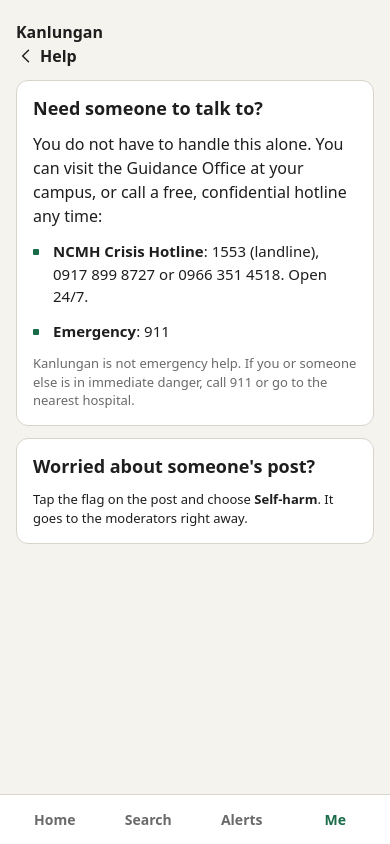
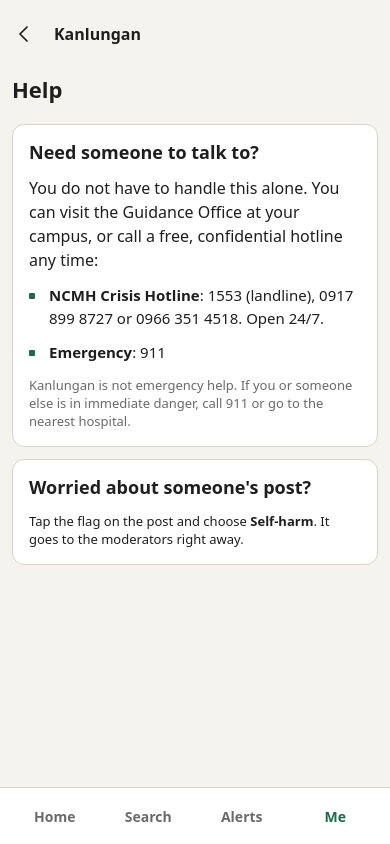
Before and after one commit to YKMarkkuu/Kanlungan, a Laravel app: page /help in a window 390 px wide. Run offline with Laravel 10, Linux system fonts and the light colour scheme; the visitor is signed in with stand-in values (Sample User, id 1); data that the repository does not hold is empty.

Commit message:
feat(ui): mobile responsive foundation and global back button

```diff
--- a/public/css/community.css
+++ b/public/css/community.css
@@ -528,3 +528,110 @@ a.cm-stat { color: inherit; text-decoration: none; display: inline-flex; align-i
 .cm-mod__actions .btn { background: var(--surface-card); color: var(--text-primary); border: 1px solid var(--border-default); min-height: 40px; padding: 6px 14px; }
 .cm-mod__actions .btn:hover { background: var(--surface-hover); }
 .cm-mod__actions .cm-btn-danger { border-color: var(--danger); color: var(--danger); }
+
+/* ---------- Mobile back button (hidden on desktop) ---------- */
+
+.cm-mobile-back {
+    display: none;
+    align-items: center;
+    justify-content: center;
+    width: 44px;
+    height: 44px;
+    margin-left: -10px; /* optically aligns the arrow with the content edge */
+    padding: 0;
+    border-radius: var(--radius-sm);
+    color: var(--text-primary);
+    text-decoration: none;
+    -webkit-tap-highlight-color: transparent;
+}
+
+.cm-mobile-back:hover {
+    background-color: var(--surface-hover);
+    color: var(--text-primary);
+}
+
+.cm-mobile-back .icon {
+    width: 24px;
+    height: 24px;
+}
+
+/* ==========================================================================
+   Mobile (<= 768px) — Phase 1: global layout & navigation
+   ========================================================================== */
+
+@media (max-width: 768px) {
+    :root {
+        --cm-nav-height: 56px;
+    }
+
+    /* Page shell */
+    .cm-page {
+        min-height: 100vh;
+        min-height: 100dvh; /* avoids the iOS address-bar jump */
+        overflow-x: hidden;
+    }
+
+    /* Main column: small side margins, room at the bottom for the fixed nav + home indicator */
+    .cm-main {
+        max-width: none;
+        padding: 12px 12px calc(var(--cm-nav-height) + env(safe-area-inset-bottom, 0px) + 24px);
+    }
+
+    .cm-main--composer {
+        padding-bottom: calc(150px + env(safe-area-inset-bottom, 0px));
+    }
+
+    /* Header */
+    .cm-header {
+        gap: 8px;
+        min-height: 44px;
+    }
+
+    /* The layout's own header (direct child of main): back button + brand, left-aligned */
+    .cm-main > .cm-header {
+        justify-content: flex-start;
+        margin-bottom: 12px;
+    }
+
+    .cm-mobile-back {
+        display: inline-flex;
+    }
+
+    .cm-back {
+        min-height: 44px; /* touch target for every back/brand link */
+    }
+
+    /* Bottom nav: pinned, safe-area aware, 44px+ targets */
+    .cm-nav {
+        position: fixed;
+        left: 0;
+        right: 0;
+        bottom: 0;
+        width: 100%;
+        z-index: 40; /* above cards, below the report sheet (z-index 50) */
+        padding: 0 8px env(safe-area-inset-bottom, 0px);
+    }
+
+    .cm-nav__item {
+        display: flex;
+        align-items: center;
+        justify-content: center;
+        gap: 6px;
+        min-height: var(--cm-nav-height);
+        -webkit-tap-highlight-color: transparent;
+    }
+
+    .cm-nav__item:active {
+        background-color: var(--surface-hover);
+    }
+
+    /* Things pinned to the bottom must clear the nav / home indicator */
+    .cm-fab {
+        right: 16px;
+        bottom: calc(var(--cm-nav-height) + env(safe-area-inset-bottom, 0px) + 16px);
+    }
+
+    .cm-composer {
+        padding-bottom: calc(14px + env(safe-area-inset-bottom, 0px));
+    }
+}
--- a/resources/views/feed/show.blade.php
+++ b/resources/views/feed/show.blade.php
@@ -1,5 +1,6 @@
 @extends('layouts.community')
 
+@section('back', 'history')
 @section('title', 'Post · Kanlungan')
 @section('hide-nav', '1')
 @section('main-class', 'cm-main--composer')
@@ -7,7 +8,7 @@
 @section('content')
     <div class="stack">
         <header class="cm-header">
-            <a href="{{ route('feed') }}" class="cm-back">@include('components.icon', ['name' => 'back']) Post</a>
+            <h1>Post</h1>
             <span class="cm-icon-btn is-disabled" title="More options are not built yet">@include('components.icon', ['name' => 'more'])</span>
         </header>
 
--- a/resources/views/layouts/community.blade.php
+++ b/resources/views/layouts/community.blade.php
@@ -2,7 +2,8 @@
 <html lang="{{ str_replace('_', '-', app()->getLocale()) }}">
 <head>
     <meta charset="utf-8">
-    <meta name="viewport" content="width=device-width, initial-scale=1">
+    {{-- viewport-fit=cover is required for env(safe-area-inset-bottom) to return a non-zero value on iPhones. --}}
+    <meta name="viewport" content="width=device-width, initial-scale=1, viewport-fit=cover">
     <meta name="theme-color" content="#1a6b4a">
     <meta name="csrf-token" content="{{ csrf_token() }}">
 
@@ -13,9 +14,23 @@
     <link rel="stylesheet" href="{{ asset('css/community.css') }}">
 </head>
 <body>
+    {{-- Mobile back button is opt-in per page:
+         @section('back', 'history')            -> history.back(), falls back to the feed if there is no history
+         @section('back', route('post.show', 1)) -> goes to that specific route
+         Hidden on desktop by CSS. --}}
+    @php($back = trim($__env->yieldContent('back')))
+
     <div class="page cm-page">
         <main class="container cm-main @yield('main-class')">
             <header class="cm-header">
+                @if ($back !== '')
+                    <a href="{{ $back === 'history' ? route('feed') : $back }}"
+                       class="cm-mobile-back"
+                       aria-label="Go back"
+                       @if ($back === 'history') onclick="if (window.history.length > 1) { window.history.back(); return false; }" @endif>
+                        @include('components.icon', ['name' => 'back'])
+                    </a>
+                @endif
                 <a href="{{ route('feed') }}" class="cm-back">Kanlungan</a>
             </header>
 
--- a/resources/views/pages/help.blade.php
+++ b/resources/views/pages/help.blade.php
@@ -1,11 +1,12 @@
 @extends('layouts.community')
 
+@section('back', 'history')
 @section('title', 'Help · Kanlungan')
 @section('nav', 'me')
 
 @section('content')
     <div class="stack">
-        <header class="cm-header"><a href="{{ route('community.me') }}" class="cm-back">@include('components.icon', ['name' => 'back']) Help</a></header>
+        <header class="cm-header"><h1>Help</h1></header>
 
         <div class="card stack">
             <h2>Need someone to talk to?</h2>
--- a/resources/views/pages/privacy.blade.php
+++ b/resources/views/pages/privacy.blade.php
@@ -1,11 +1,12 @@
 @extends('layouts.community')
 
+@section('back', 'history')
 @section('title', 'Privacy notice · Kanlungan')
 @section('nav', 'me')
 
 @section('content')
     <div class="stack">
-        <header class="cm-header"><a href="{{ route('community.me') }}" class="cm-back">@include('components.icon', ['name' => 'back']) Privacy notice</a></header>
+        <header class="cm-header"><h1>Privacy notice</h1></header>
 
         <div class="card stack">
             <h2>Privacy notice</h2>
--- a/resources/views/pages/rules.blade.php
+++ b/resources/views/pages/rules.blade.php
@@ -1,11 +1,12 @@
 @extends('layouts.community')
 
+@section('back', 'history')
 @section('title', 'Community rules · Kanlungan')
 @section('nav', 'me')
 
 @section('content')
     <div class="stack">
-        <header class="cm-header"><a href="{{ route('community.me') }}" class="cm-back">@include('components.icon', ['name' => 'back']) Rules</a></header>
+        <header class="cm-header"><h1>Rules</h1></header>
 
         <div class="card stack">
             <h2>Community rules</h2>
```
